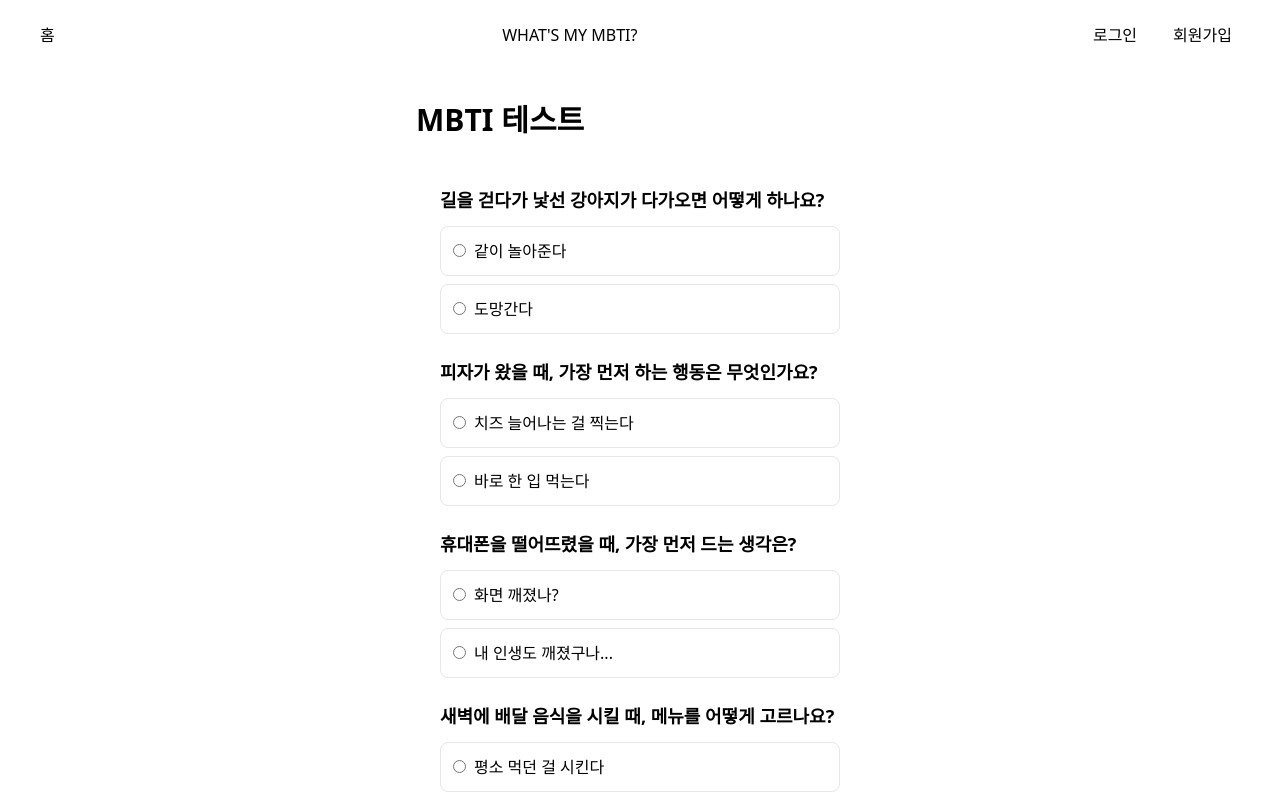
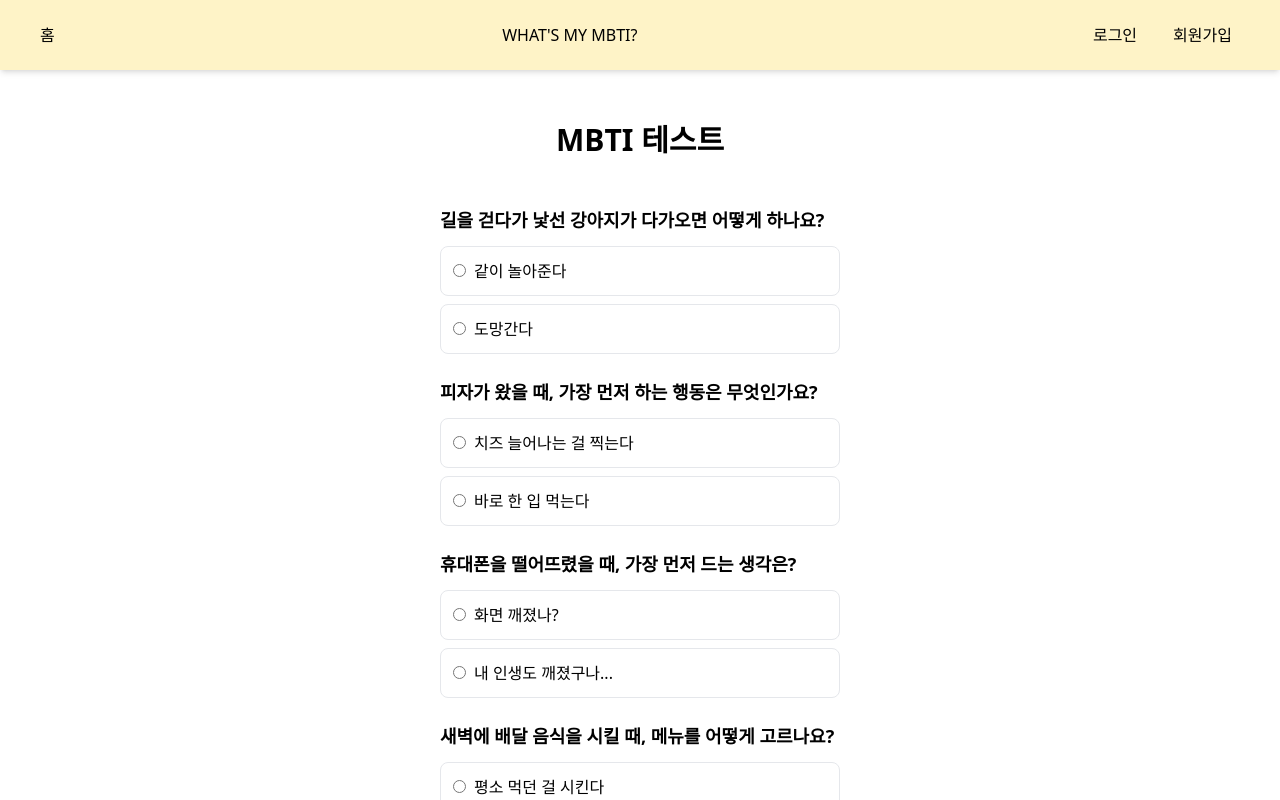
Before and after one commit to choichangyeon/MBTI-Classic, a React (Vite) app: page /test in a window 1280 px wide. Shown: the top 800 px of the page. Built offline with nearby package versions, Linux system fonts and the light colour scheme.

Commit message:
fix:#5 헤더 z 인덱스 수정

```diff
--- a/src/layouts/Header.jsx
+++ b/src/layouts/Header.jsx
@@ -7,7 +7,7 @@ const isAuth = false;
 const Header = () => {
   const navigate = useNavigate();
   return (
-    <div className="w-full h-md row-base justify-between items-center px-10 shadow-md">
+    <div className="w-full h-md row-base justify-between items-center px-10 bg-amber-100 shadow-md relative z-10">
       <button onClick={() => navigate("/")}>홈</button>
       <p>WHAT'S MY MBTI?</p>
       {isAuth ? <MypageButton /> : <AuthButton />}
--- a/src/pages/Test.jsx
+++ b/src/pages/Test.jsx
@@ -19,11 +19,11 @@ const Test = ({ user }) => {
   };
 
   return (
-    <div className="w-full flex flex-col items-center justify-center bg-white">
+    <div className="col-base center-base w-full  bg-white">
       <div className="bg-white rounded-lg p-8 max-w-lg w-full h-full overflow-y-auto">
         {!result ? (
           <>
-            <h1 className="text-3xl font-bold text-primary-color mb-6">
+            <h1 className="text-center text-3xl mt-5 font-bold text-primary-color mb-6">
               MBTI 테스트
             </h1>
             <TestForm onSubmit={handleTestSubmit} />
```
